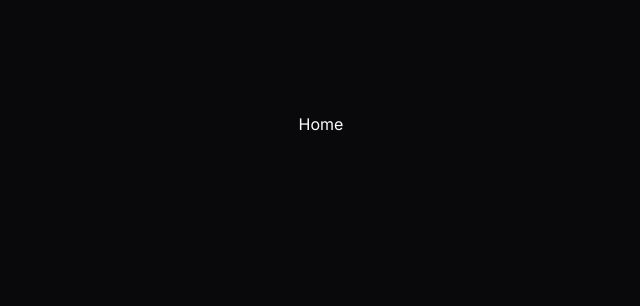
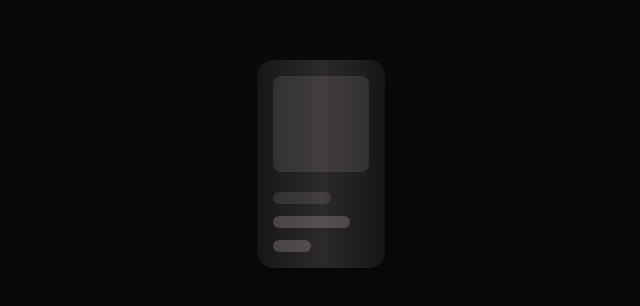
Before and after one commit to fabionascimento1/next13-base-components, a Next.js app: page / in a window 1280 px wide. Shown: the part 276-582 px from the top of the page, without its empty margins (319-959 px from the left). Built offline with nearby package versions, Linux system fonts and the light colour scheme.

Commit message:
feat: add skeleton component

```diff
--- a/src/app/home/index.tsx
+++ b/src/app/home/index.tsx
@@ -1,7 +1,11 @@
+import { Skeleton } from "@/components/Skeleton";
+
 export default function Home() {
   return (
-    <div className="flex h-screen items-center justify-center bg-zinc-950 text-zinc-50 flex-col gap-4">
-      Home
+    <div className="flex h-screen items-center justify-center bg-zinc-950 text-zinc-50">
+      <div className="box-border h-32 w-32">
+        <Skeleton />
+      </div>
     </div>
   );
 }
--- /dev/null
+++ b/src/components/Skeleton/Skeleton.tsx
@@ -0,0 +1,27 @@
+export function Skeleton() {
+  return (
+    <div
+      className="
+        space-y-5 rounded-2xl bg-white/5 p-4
+        bg-gradient-to-r from-transparent via-rose-100/10 to-transparent
+        relative
+        before:absolute before:inset-0
+        before:-translate-x-full
+        before:animate-[shimmer_2s_infinite]
+        before:bg-gradient-to-r
+        before:from-transparent before:via-rose-100/10 before:to-transparent
+        solate
+        overflow-hidden
+        shadow-xl shadow-black/5
+        before:border-t before:border-rose-100/10
+      "
+    >
+      <div className="h-24 rounded-lg bg-rose-100/10"></div>
+      <div className="space-y-3 ">
+        <div className="h-3 w-3/5 rounded-lg bg-rose-100/10"></div>
+        <div className="h-3 w-4/5 rounded-lg bg-rose-100/20"></div>
+        <div className="h-3 w-2/5 rounded-lg bg-rose-100/20"></div>
+      </div>
+    </div>
+  );
+}
--- /dev/null
+++ b/src/components/Skeleton/index.ts
@@ -0,0 +1 @@
+export * from "./Skeleton";
--- a/tailwind.config.js
+++ b/tailwind.config.js
@@ -23,6 +23,13 @@ module.exports = withTV({
         },
       },
     },
+    keyframes: {
+      shimmer: {
+        "100%": {
+          transform: "translateX(100%)",
+        },
+      },
+    },
   },
   plugins: [],
 });
```
